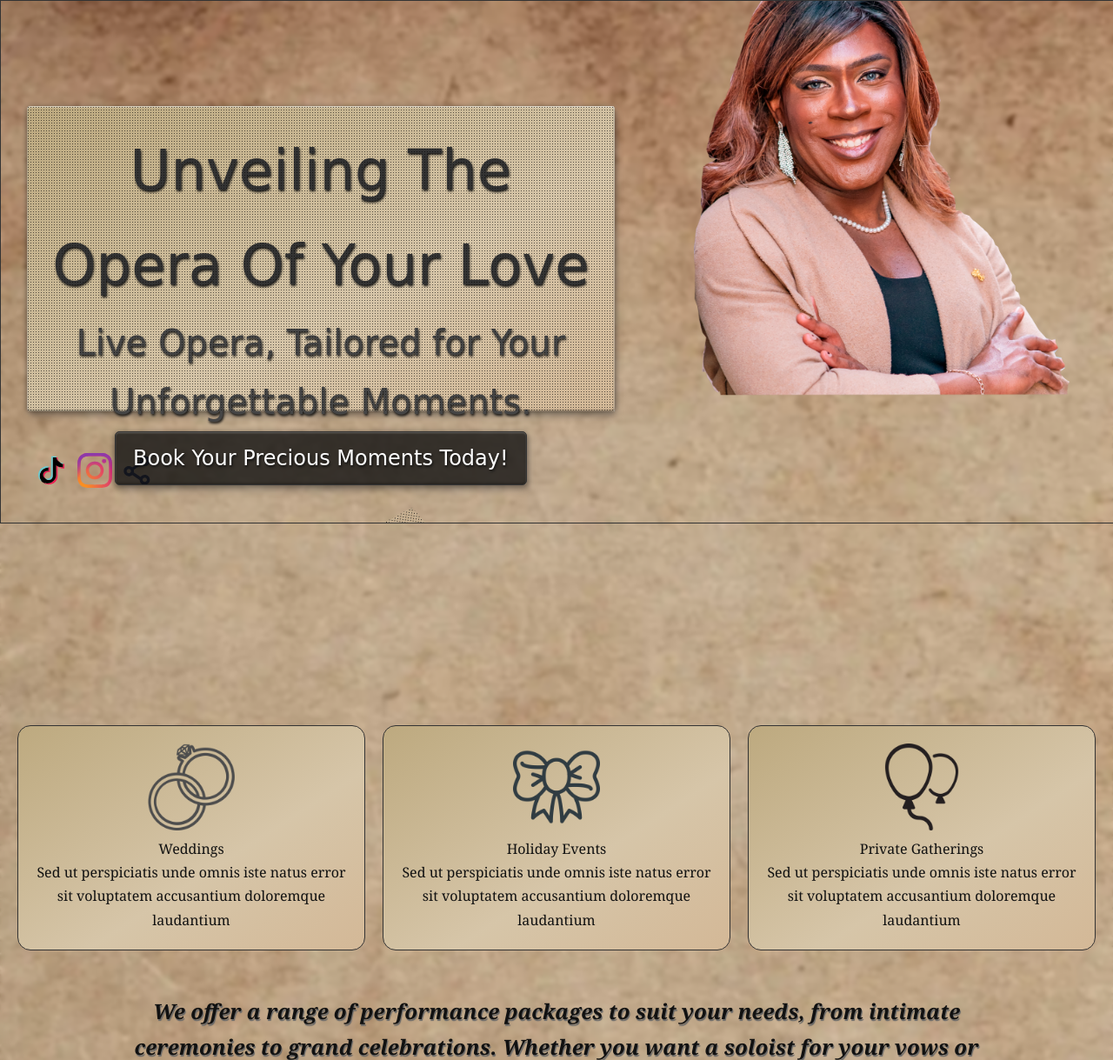
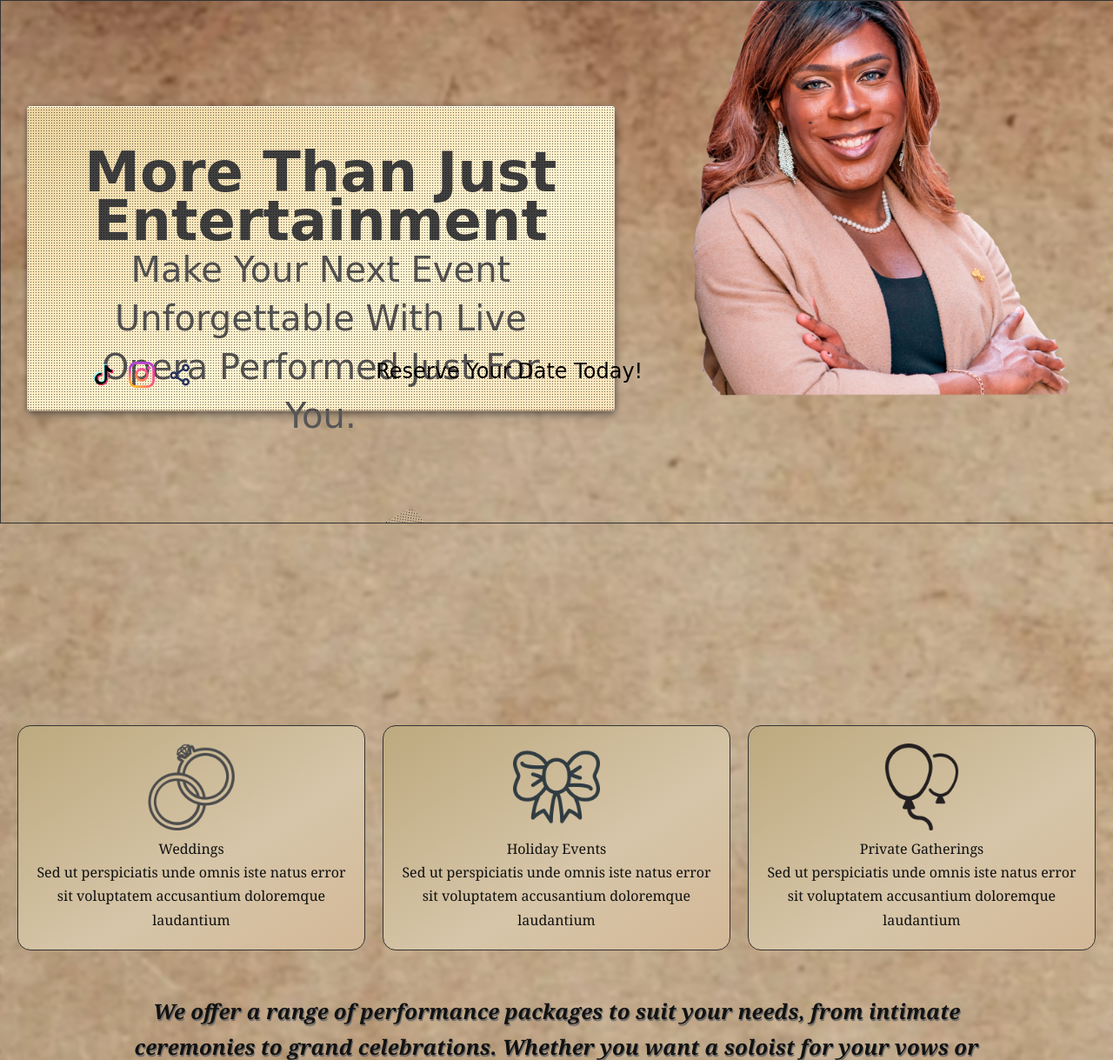
Before and after one commit to VidiVici98/Aria-Amore-Website-Core, a PHP site: page /public/index.html in a window 1280 px wide. Shown: the part 130-1349 px from the top of the page at 87% size. Run offline with PHP 8.4, Linux system fonts and the light colour scheme; some web fonts are replaced.

Commit message:
HTML / CSS Clean-Up

```diff
--- a/assets/css/styles.css
+++ b/assets/css/styles.css
@@ -18,6 +18,14 @@ Global Variables
                 2px 6px 8px rgba(20, 25, 30, 0.25),
                 inset 0 1px 2px rgba(255, 255, 255, 0.25),
                 inset 0 -1px 3px rgba(0,0,0,0.4);
+  --envelope-inset: inset 0 1px 2px rgba(255,255,255,0.6),
+                    inset 0 -1px 2px rgba(0,0,0,0.1);
+  --envelope-background-gradient: repeating-radial-gradient(circle,
+                                      rgba(0, 0, 0, 0.95) 0 0.5px,
+                                      transparent 0.5px 4px),
+                                  repeating-linear-gradient(50deg,
+                                      rgba(255, 255, 255, 0.95) 0 1px,
+                                      transparent 1px 4px);
 }
 /*=============================================
 Global Style Reset
@@ -232,12 +245,12 @@ footer h2 {
   height: 75%;
   background: var(--sepia-gradient);
   box-shadow: var(--box-shadow),
-              inset 0 1px 2px rgba(255,255,255,0.6),
-              inset 0 -1px 2px rgba(0,0,0,0.1);
+              var(--envelope-inset);
   transform-origin: top;
   filter: brightness(.95);
   z-index: 2;
-  animation: flap-open 1.5s cubic-bezier(.55,.05,.35,1) forwards 2s;  clip-path: polygon(0 0, 50% 100%, 100% 0);
+  animation: flap-open 1.5s cubic-bezier(.55,.05,.35,1) forwards 2s;
+  clip-path: polygon(0 0, 50% 100%, 100% 0);
 }
 .envelope-flap::before {
   content: "";
@@ -247,14 +260,8 @@ footer h2 {
   z-index: 1;
   mix-blend-mode: multiply;
   opacity: .8;
-  background-image:
-    repeating-radial-gradient(circle,
-              rgba(0, 0, 0, 0.95) 0 0.5px,
-              transparent 0.5px 4px),
-    repeating-linear-gradient(35deg,
-              rgba(255, 255, 255, 0.95) 0 1px,
-              transparent 1px 4px),
-              linear-gradient(to bottom,
+  background-image: var(--envelope-background-gradient),
+    linear-gradient(to bottom,
               hsl(26, 61%, 89%, .5),
               hsl(26, 42%, 84%, .5));
   background-size: 3px 3px, 100% 4px;
@@ -310,23 +310,14 @@ footer h2 {
 .envelope-body h1,
 .hero-letter h1 {
   font-size: 3.5rem;
-  text-shadow: var(--text-shadow);
+  font-weight: bold;
   color: #333;
 }
 .envelope-body h2,
 .hero-letter p {
   font-size: 2.5rem;
-  text-shadow: var(--text-shadow);
   color: #454545;
-}
-.hero .hero-icons {
-  width: 2.5rem;
-  margin-top: 30%;
-  padding: 5px;
-  position: relative;
-  transition: var(--quick-transition);
-  left: -43%;
-  bottom: -10%;
+  font-weight: bold;
 }
 .hero-letter {
   position: absolute;
@@ -334,14 +325,15 @@ footer h2 {
   width: 90%;
   height: 90%;
   background: var(--sepia-gradient);
-  padding: 20px;
+  padding: 3rem;
   border-radius: 4px;
   box-sizing: border-box;
+  filter: brightness(1.25);
   z-index: 1;
+  line-height: 3.5rem;
   transform: translateY(100%);
   box-shadow: var(--box-shadow),
-              inset 0 1px 2px rgba(255,255,255,0.6),
-              inset 0 -1px 2px rgba(0,0,0,0.1);
+              var(--envelope-inset);
   animation: letter-pull 2.5s cubic-bezier(.55,.05,.35,1) forwards 2.5s;
 }
 @keyframes letter-pull {
@@ -359,13 +351,7 @@ footer h2 {
   z-index: 0;
   mix-blend-mode: multiply;
   opacity: .6;
-  background-image:
-    repeating-radial-gradient(circle,
-              rgba(0, 0, 0, 0.95) 0 0.5px,
-              transparent 0.5px 4px),
-    repeating-linear-gradient(65deg,
-              rgba(255, 255, 255, 0.95) 0 1px,
-              transparent 1px 4px);
+  background-image: var(--envelope-background-gradient);
   background-size: 3px 3px, 100% 4px;
   transform: translateZ(0);
   filter: contrast(1.05) brightness(.98);
@@ -373,10 +359,9 @@ footer h2 {
 .hero-letter h1 {
   font-size: 4rem;
   font-family: "Italianno", cursive;
-  font-weight: 400;
+  font-weight: bold;
   font-style: normal;
   z-index: 1;
-  text-shadow: var(--text-shadow);
   transition: var(--quick-transition);
 }
 .hero-letter p {
@@ -384,15 +369,53 @@ footer h2 {
   font-family: "Italianno", cursive;
   font-weight: 400;
   font-style: normal;
-  text-shadow: var(--text-shadow);
 }
-.hero .hero-icons:hover {
+.hero-letter-footer {
+  display: flex;
+  flex-direction: row;
+  position: absolute;
+  bottom: 0;
+  width: 100%;
+}
+.hero-letter-btn-wrapper {
+  position: relative;
+  width: 100%;
+}
+.hero-icons-wrapper {
+  position: relative;
+  width: 100%;
+}
+.hero-letter-btn {
+  background: transparent;
+  box-shadow: none;
+  border: none;
+  color: #000;
+  font-size: 1.5rem;
+  transition: all .2s ease-in-out;
+  position: relative;
+  right: 0%;
+  bottom: 20%;
+}
+.hero-letter-btn:hover {
+  color: #454545;
+  font-weight: 600;
+}
+.hero-icons {
+  width: 30px;
+  padding: 5px;
+  position: relative;
+  left: -25%;
+  bottom: 0%;
+  transition: var(--quick-transition);
+}
+.hero-icons:hover {
     scale: 125%;
     transform: translateY(-4px);
 }
 #events {
   margin-top: 15%;
 }
+
 .event-grid {
   display: grid;
   grid-template-columns: repeat(auto-fit, minmax(150px, 1fr));
@@ -612,6 +678,7 @@ footer h2 {
 .mobile-flip-container {
   display: none;
 }
+#performers
 /*Reusable & Unsorted Site Styles*/
 .btn {
   display: inline-block;
--- a/public/index.html
+++ b/public/index.html
@@ -12,12 +12,10 @@
 </head>
 <body>
   <!--Header Embed Container-->
-  <div id="site-header-container"></div>
-<!--Hero-->
+  <header id="site-header-container"></header>
+  <main>
+  <!--Hero-->
   <section class="hero">
-    <img class="hero-icons" src="/assets/media/images/tiktok-icon.svg">
-    <img class="hero-icons" src="/assets/media/images/instagram-icon.svg">
-    <img class="hero-icons" src="/assets/media/images/share-icon.svg">
     <div class="envelope-container">
       <div class="envelope">
         <div class="envelope-flap"></div>
@@ -28,9 +26,18 @@
         </div>
       </div>
       <div class="hero-letter">
-        <h1>Unveiling The Opera Of Your Love</h1>
-        <p>Live Opera, Tailored for Your Unforgettable Moments.</p>
-        <a href="contact.html" class="btn">Book Your Precious Moments Today!</a>
+        <h1>More Than Just Entertainment</h1>
+        <p>Make Your Next Event Unforgettable With Live Opera Performed Just For You.</p>
+        <div class="hero-letter-footer">
+          <div class="hero-icons-wrapper">
+            <img class="hero-icons" src="/assets/media/images/tiktok-icon.svg">
+            <img class="hero-icons" src="/assets/media/images/instagram-icon.svg">
+            <img class="hero-icons" src="/assets/media/images/share-icon.svg">
+          </div>
+          <div class="hero-letter-btn-wrapper">
+            <a class="hero-letter-btn" href="contact.html" class="btn">Reserve Your Date Today!</a>
+          </div>
+        </div>
       </div>
     </div>
   </section>
@@ -108,8 +115,8 @@
       <cite  style="font-size: 1.25rem; color: #707070;">- Happy Client</cite>
     </blockquote>
     <img src="/assets/media/images/victorian-separator.svg" width="80%" height="35px">
-
   </section>
+  </main>
   <!--Footer Embed Container-->
   <footer id="site-footer-container"></footer>
   <!--Scripts-->
```
Also changed, not shown: other parts of assets/css/styles.css (+56 -9 lines), public/artists.html (+14 -19 lines), public/contact.html (+4 -12 lines), public/services.html (+23 -32 lines).
